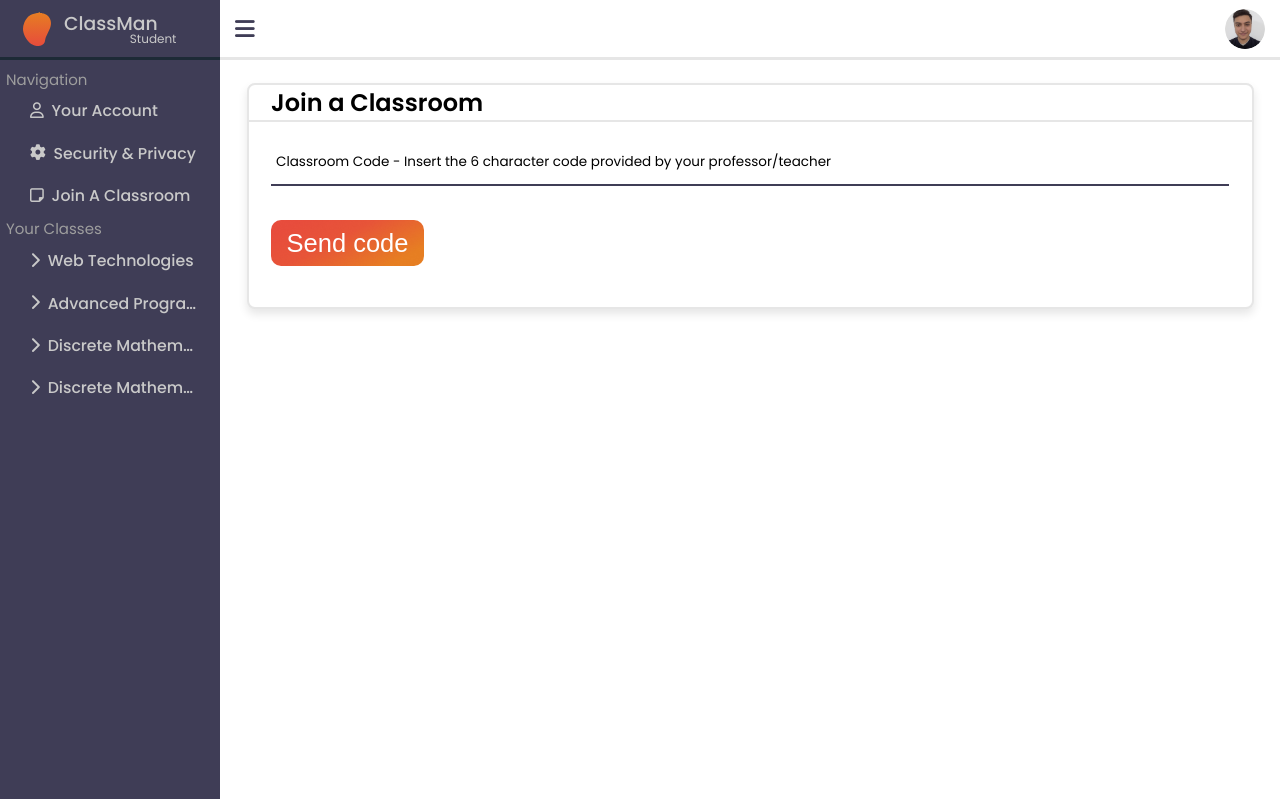
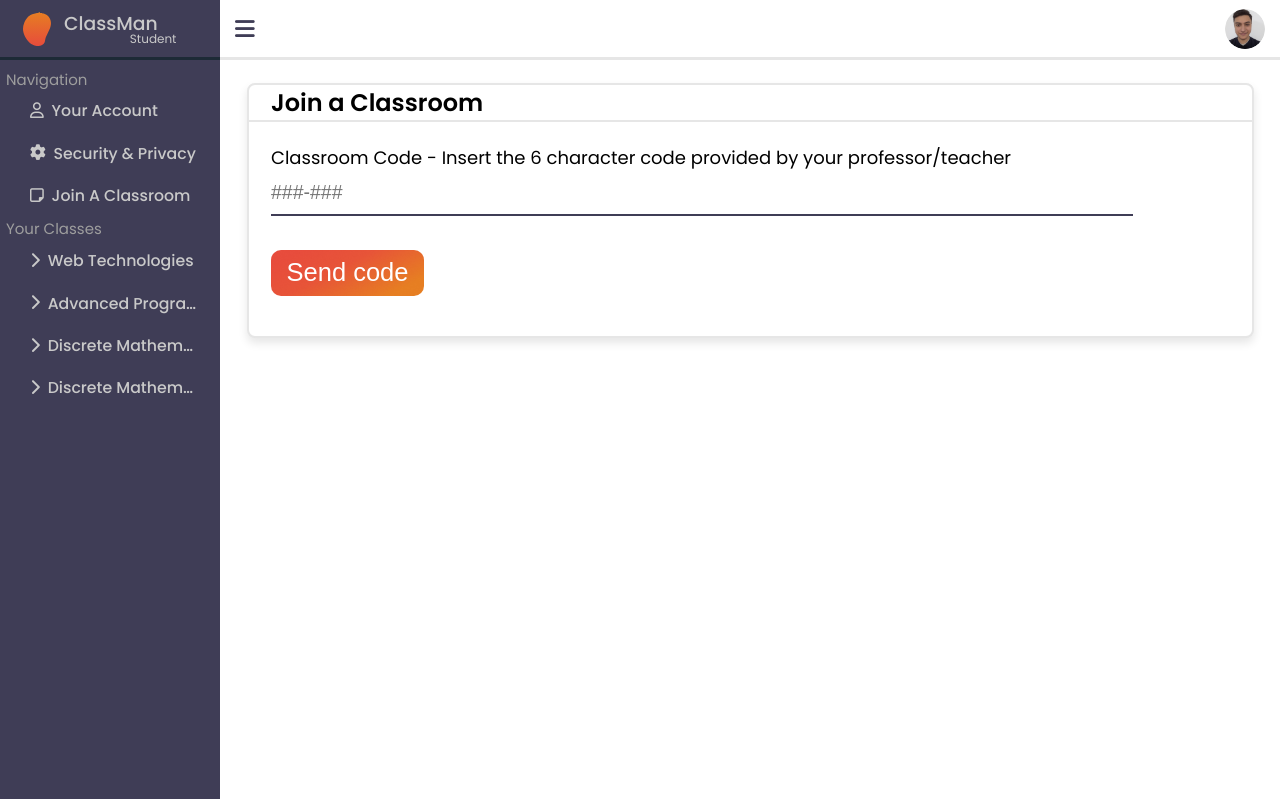
Before and after one commit to codrin-postu/Proiect-Web, a PHP site: page /dashboard-student/join-classroom.html in a window 1280 px wide. Shown: the top 799 px of the page. Run offline with PHP 8.4, Linux system fonts and the light colour scheme; some libraries are stand-ins or nearby versions.

Commit message:
Modificat Input

```diff
--- a/src/dashboard-student/join-classroom.html
+++ b/src/dashboard-student/join-classroom.html
@@ -185,10 +185,10 @@
             <div class="section-content">
                 <form action="/nothing.js" target="blank">
                     <label for="">
-                        <input type="text" name="ClassCode" required>
-                        <span>Classroom Code - Insert the 6 character code provided by your professor/teacher</span>
+                        <p>Classroom Code - Insert the 6 character code provided by your professor/teacher</p>
+                        <input type="text" name="ClassCode" placeholder="###-###" required>
+
                     </label>
-
 
                     <button type="submit">Send code</button>
                 </form>
--- a/src/styles/dashboard-student.css
+++ b/src/styles/dashboard-student.css
@@ -337,7 +337,6 @@ section {
   overflow: visible;
 
   height: fit-content;
-  max-height: 40vh;
 
   margin: 1.5em 1.5em;
   background-color: #fff;
@@ -416,20 +415,16 @@ section .emphasis {
 /* Input Forms  */
 
 .section-content form {
-  padding: 2em 0 0 0;
+  padding: 0.5em 0 0 0;
   position: relative;
 }
 
-form label {
-  display: flex;
-  flex: 1;
-}
+.section-content input {
+  width: 90%;
+  padding: 0.5em 0 0.5em 0;
+  margin-bottom: 1.1em;
 
-.section-content input {
-  flex: 1;
-  width: 90%;
-  padding-bottom: 0.5em;
-  margin-bottom: 1.1em;
+  caret-color: transparent;
 
   border: none;
   border-bottom: 2px solid var(--nav-background-color);
@@ -443,18 +438,9 @@ form label {
   text-transform: uppercase;
 }
 
-form span {
-  position: absolute;
-  left: 5px;
-  top: 15px;
-  pointer-events: none;
-  transform-origin: left top;
-  transition: transform 0.3s ease-out;
-}
-
-input:focus + span,
-.input-filled + span {
-  transform: translateY(-19px) scale(0.8);
+.section-content input::placeholder {
+  font-weight: 500;
+  text-transform: none;
 }
 
 .section-content input:focus {
@@ -502,6 +488,10 @@ input:focus + span,
 
 /* Custom Container Classes  */
 
+.join-classroom p {
+  max-width: 90%;
+}
+
 /* End Custom Container Classes  */
 
 /* Media Queries  */
@@ -515,13 +505,6 @@ input:focus + span,
     font-size: 2em;
   }
 
-  .section-content form {
-    padding: 5em 0 0 0;
-  }
-
-  input + span {
-    top: 10px;
-  }
 }
 
 @media screen and (min-width: 860px) {
@@ -562,15 +545,6 @@ input:focus + span,
   .body-padding {
     padding: 0;
   }
-
-  .section-content form {
-    padding: 1em 0 0 0;
-  }
-
-  form span {
-    font-size: 0.9em;
-    white-space: nowrap;
-  }
 }
 
 /* End Media Queries  */
```
